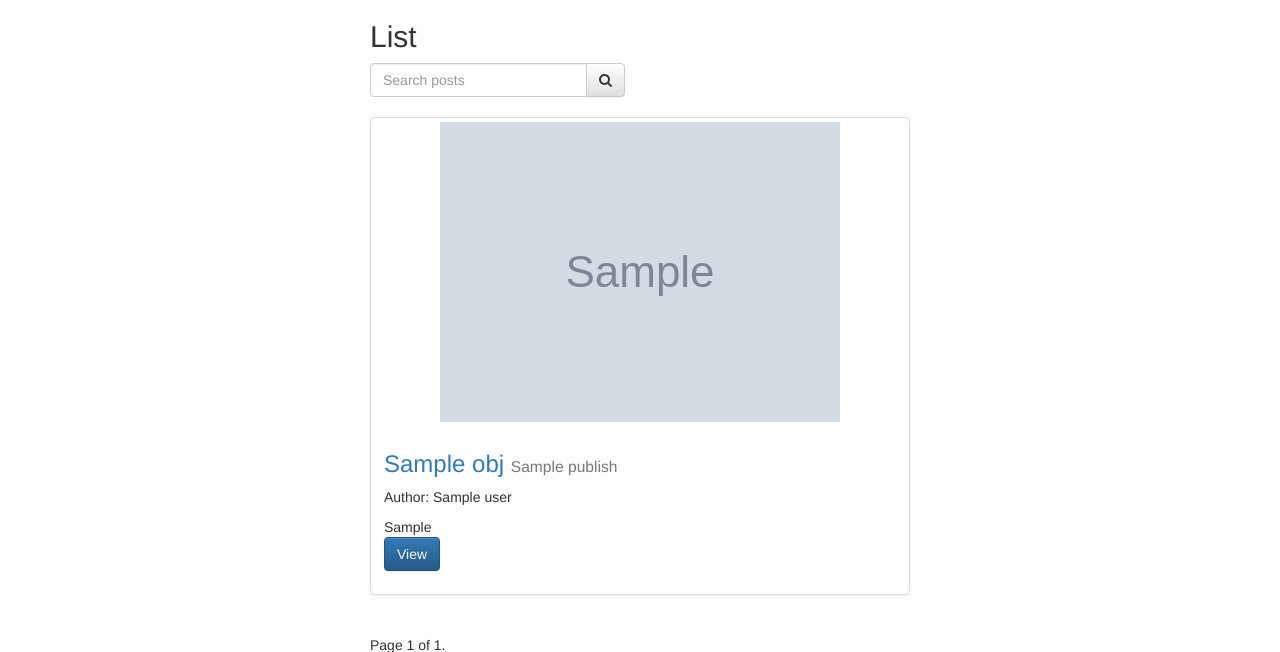
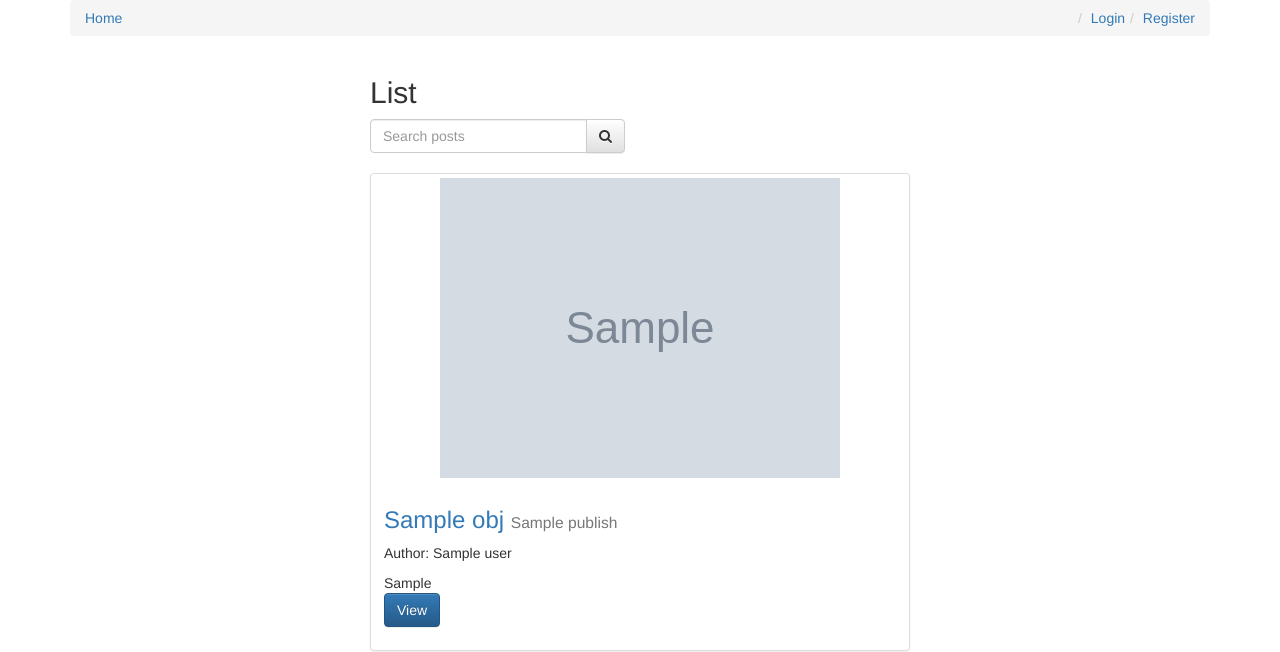
Before and after one commit to chechaluque/Blog-Dajngo, a Django app: template templates/post_list.html in a window 1280 px wide. Shown: the top 652 px of the page. Run offline with Django 3.2, Linux system fonts and the light colour scheme; the template is opened without the code that fills it: most values are stand-ins (such as "Sample title", 1, 10 or a date in 2020); grey boxes marked "Sample" are stand-in pictures; parts of the project's set-up code (start-up, migrations or seed data) failed here and were passed over; some libraries are stand-ins or nearby versions.

Commit message:
Add Accounts, login, logout and register

```diff
--- a/accounts/views.py
+++ b/accounts/views.py
@@ -15,7 +15,7 @@ def login_view(request):
     form = UserLoginForm(request.POST or None)
     if form.is_valid():
         username = form.cleaned_data.get("username")
-        password = form.cleaned_data.get('password')
+        password = form.cleaned_data.get("password")
         user = authenticate(username = username, password = password)
         login(request, user)
         print (request.user.is_authenticated())
--- a/posts/urls.py
+++ b/posts/urls.py
@@ -10,7 +10,7 @@ from .views import (
 
 urlpatterns = [
     url(r'^$', post_list, name='list'),
-    url(r'^create/$', post_create),
+    url(r'^create/$', post_create, name='create'),
     url(r'^(?P<slug>[\w-]+)/$', post_detail, name='detail'),
     url(r'^(?P<slug>[\w-]+)/edit/$', post_update, name='update'),
     url(r'^(?P<slug>[\w-]+)/delete/$', post_delete),
--- a/templates/base.html
+++ b/templates/base.html
@@ -29,6 +29,20 @@
 }(document, 'script', 'facebook-jssdk'));</script>
 {% include "messages.html" %}
 <div class="container">
+    <ol class="breadcrumb">
+        <li><a href="{% url 'posts:list' %}">Home</a></li>
+        {% block post_detail_link %} {% endblock %}
+
+        {% if not request.user.is_authenticated %}
+        <li class="pull-right"><a href="{% url 'register' %}">Register</a></li>
+        <li class="pull-right"><a href="{% url 'login' %}">Login</a></li>
+        {% elif request.user.is_staff %}
+            <li class="pull-right"><a href="{% url 'posts:create' %}">Create Post</a></li>
+            <li class="pull-right"><a href="{% url 'logout' %}">Logout</a></li>
+        {% else %}
+        <li class="pull-right"><a href="{% url 'logout' %}">Logout</a></li>
+        {% endif %}
+    </ol>
     {% block content %}
 
     {% endblock %}
--- a/templates/form.html
+++ b/templates/form.html
@@ -8,7 +8,7 @@
     <h1></h1>
     <form action="" method="POST" enctype="multipart/form-data">{% csrf_token %}
         {{ form|crispy}}
-    <input type="submit" value="{{ title }}" class="btn btn-primary">
+    <input type="submit" value="{{ title }}" class="btn btn-primary btn-block">
     </form>
  </div>
 {% endblock %}
--- a/templates/post_detail.html
+++ b/templates/post_detail.html
@@ -3,7 +3,9 @@
 {% load urlify %}
 {% block title %}Detail{% endblock %}
 
-
+{% block post_detail_link %}
+    <li><a href="{{ instance.get_absolute_url }}">{{ instance.title }}</a></li>
+{% endblock %}
 
 {% block content %}
 <div class="col-sm-6 col-sm-offset-3">
```
Also changed, not shown: accounts/forms.py (+11 -9 lines), db.sqlite3, 3 other files.
